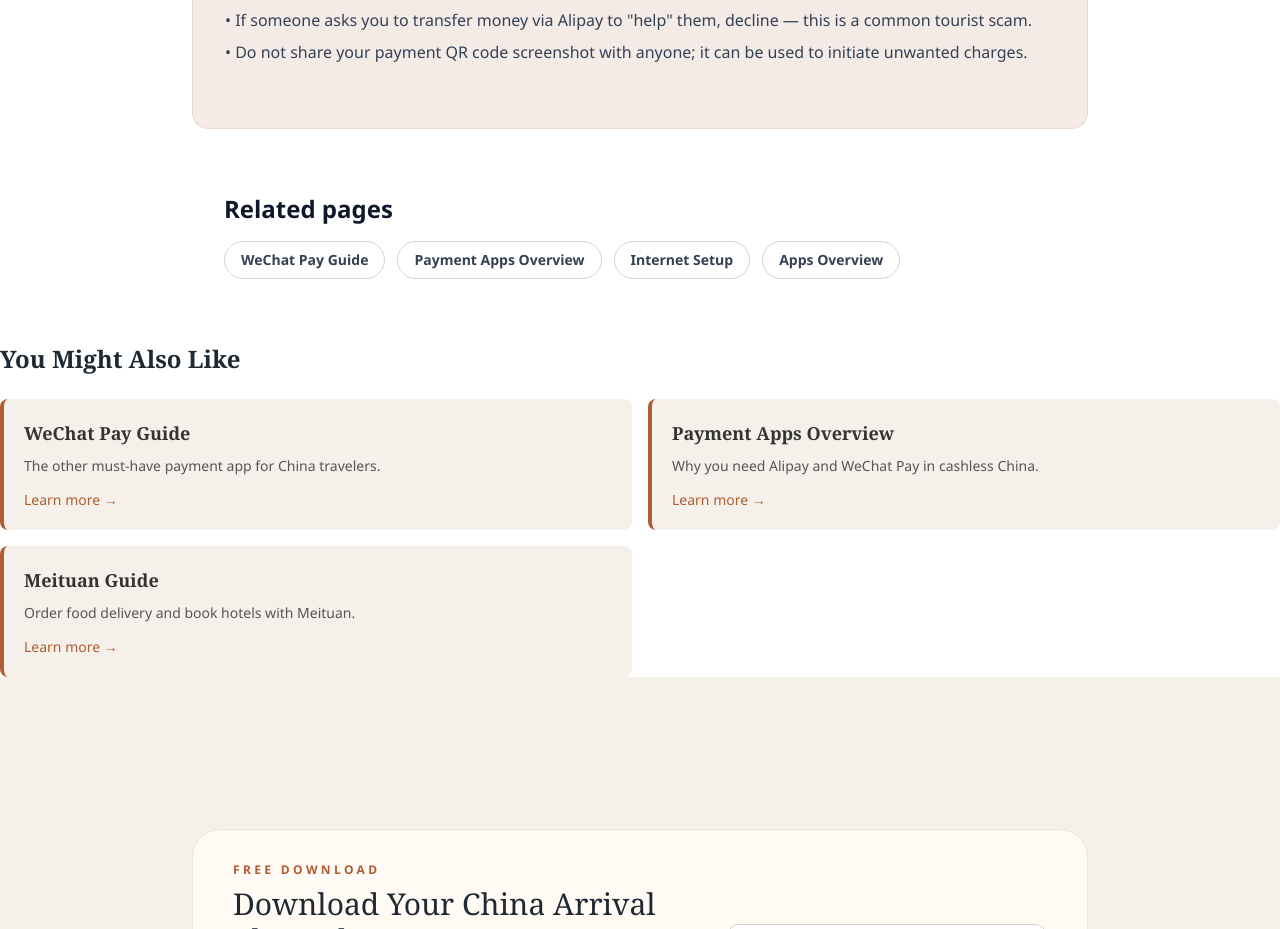
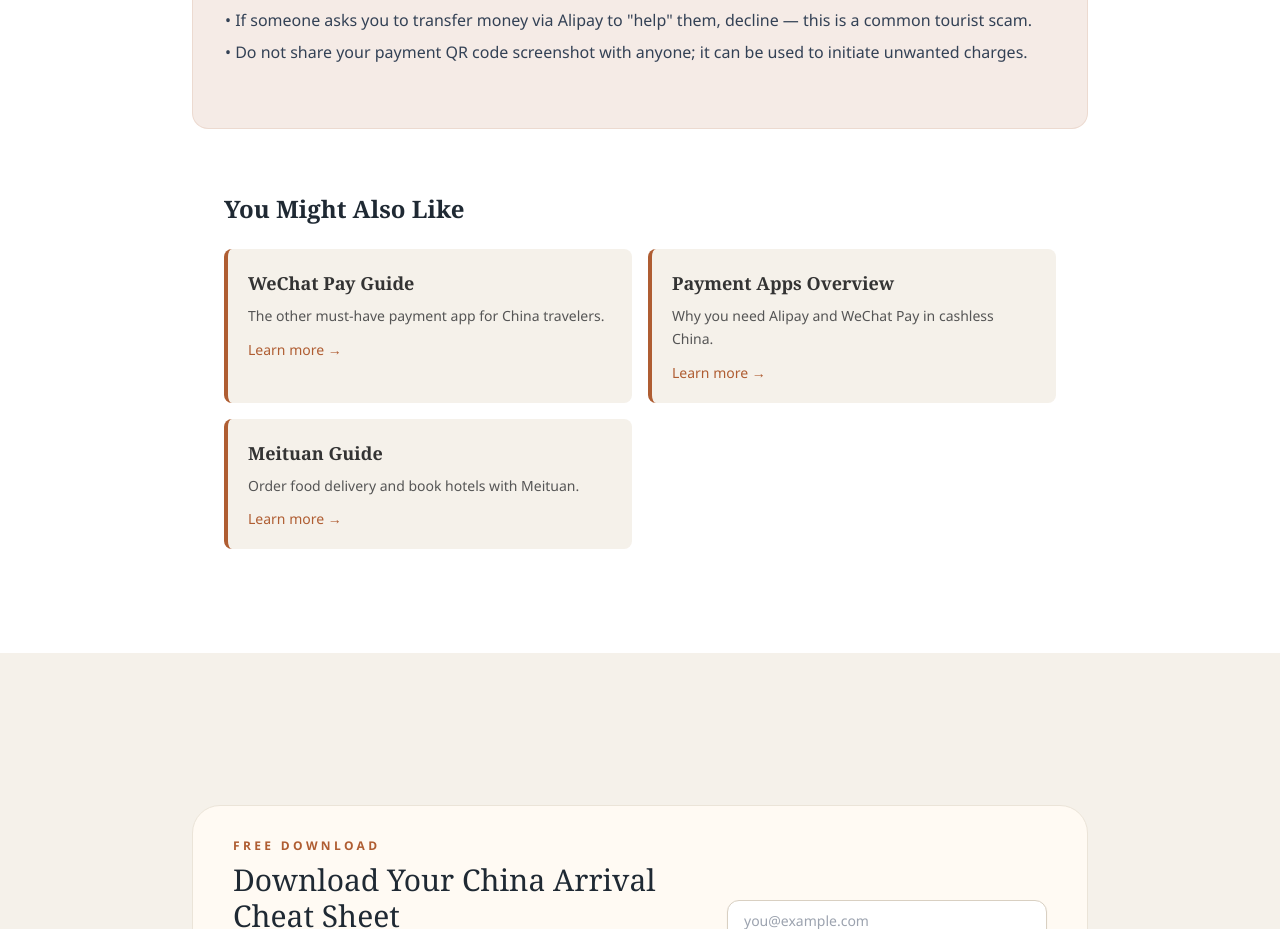
Before and after one commit to thecubestorm-arch/trailofchina, a Next.js app: page /china-basics/what-apps-to-use/alipay in a window 1280 px wide. Shown: the part 3600-4529 px from the top of the page. Built offline with nearby package versions, Linux system fonts and the light colour scheme.

Commit message:
Fix: RelatedArticles alignment + remove duplicate Related pages sections on Alipay/WeChat

```diff
--- a/app/china-basics/what-apps-to-use/alipay/page.tsx
+++ b/app/china-basics/what-apps-to-use/alipay/page.tsx
@@ -159,25 +159,9 @@
         </ul>
       </div>
 
-      {/* Related Pages Section */}
-      <section className="container-px mx-auto max-w-4xl py-12 md:py-16">
-        <h2 className="text-2xl font-extrabold text-slate-900">Related pages</h2>
-        <div className="mt-4 flex flex-wrap gap-3">
-          <a href="/china-basics/what-apps-to-use/wechat-pay#payment" className="rounded-full border border-slate-300 px-4 py-2 text-sm font-semibold text-slate-700 transition hover:border-china-red hover:text-china-red">
-            WeChat Pay Guide
-          </a>
-          <a href="/china-basics/what-apps-to-use/payment" className="rounded-full border border-slate-300 px-4 py-2 text-sm font-semibold text-slate-700 transition hover:border-china-red hover:text-china-red">
-            Payment Apps Overview
-          </a>
-          <a href="/china-basics/how-to-get-internet" className="rounded-full border border-slate-300 px-4 py-2 text-sm font-semibold text-slate-700 transition hover:border-china-red hover:text-china-red">
-            Internet Setup
-          </a>
-          <a href="/china-basics/what-apps-to-use" className="rounded-full border border-slate-300 px-4 py-2 text-sm font-semibold text-slate-700 transition hover:border-china-red hover:text-china-red">
-            Apps Overview
-          </a>
-        </div>
-      </section>
-            <RelatedArticles articles={[{title:'WeChat Pay Guide',description:'The other must-have payment app for China travelers.',href:'/china-basics/what-apps-to-use/wechat-pay'},{title:'Payment Apps Overview',description:'Why you need Alipay and WeChat Pay in cashless China.',href:'/china-basics/what-apps-to-use/payment'},{title:'Meituan Guide',description:'Order food delivery and book hotels with Meituan.',href:'/china-basics/what-apps-to-use/meituan'}]} />
+      <div className="container-px mx-auto max-w-4xl py-12 md:py-16">
+      <RelatedArticles articles={[{title:'WeChat Pay Guide',description:'The other must-have payment app for China travelers.',href:'/china-basics/what-apps-to-use/wechat-pay'},{title:'Payment Apps Overview',description:'Why you need Alipay and WeChat Pay in cashless China.',href:'/china-basics/what-apps-to-use/payment'},{title:'Meituan Guide',description:'Order food delivery and book hotels with Meituan.',href:'/china-basics/what-apps-to-use/meituan'}]} />
+      </div>
 </div>
   )
 }
--- a/app/china-basics/what-apps-to-use/wechat-pay/page.tsx
+++ b/app/china-basics/what-apps-to-use/wechat-pay/page.tsx
@@ -160,25 +160,9 @@
         </ul>
       </div>
 
-      {/* Related Pages Section */}
-      <section className="container-px mx-auto max-w-4xl py-12 md:py-16">
-        <h2 className="text-2xl font-extrabold text-slate-900">Related pages</h2>
-        <div className="mt-4 flex flex-wrap gap-3">
-          <a href="/china-basics/what-apps-to-use/alipay#payment" className="rounded-full border border-slate-300 px-4 py-2 text-sm font-semibold text-slate-700 transition hover:border-china-red hover:text-china-red">
-            Alipay Guide
-          </a>
-          <a href="/china-basics/what-apps-to-use/payment" className="rounded-full border border-slate-300 px-4 py-2 text-sm font-semibold text-slate-700 transition hover:border-china-red hover:text-china-red">
-            Payment Apps Overview
-          </a>
-          <a href="/china-basics/how-to-get-internet" className="rounded-full border border-slate-300 px-4 py-2 text-sm font-semibold text-slate-700 transition hover:border-china-red hover:text-china-red">
-            Internet Setup
-          </a>
-          <a href="/china-basics/what-apps-to-use" className="rounded-full border border-slate-300 px-4 py-2 text-sm font-semibold text-slate-700 transition hover:border-china-red hover:text-china-red">
-            Apps Overview
-          </a>
-        </div>
-      </section>
-            <RelatedArticles articles={[{title:'Alipay Guide',description:'Set up Alipay as your backup payment method.',href:'/china-basics/what-apps-to-use/alipay'},{title:'Payment Apps Overview',description:'Why you need both payment apps in China.',href:'/china-basics/what-apps-to-use/payment'},{title:'Didi Guide',description:'Pay for rides with WeChat Pay via Didi.',href:'/china-basics/what-apps-to-use/didi'}]} />
+      <div className="container-px mx-auto max-w-4xl py-12 md:py-16">
+      <RelatedArticles articles={[{title:'Alipay Guide',description:'Set up Alipay as your backup payment method.',href:'/china-basics/what-apps-to-use/alipay'},{title:'Payment Apps Overview',description:'Why you need both payment apps in China.',href:'/china-basics/what-apps-to-use/payment'},{title:'Didi Guide',description:'Pay for rides with WeChat Pay via Didi.',href:'/china-basics/what-apps-to-use/didi'}]} />
+      </div>
 </div>
   )
 }
```
